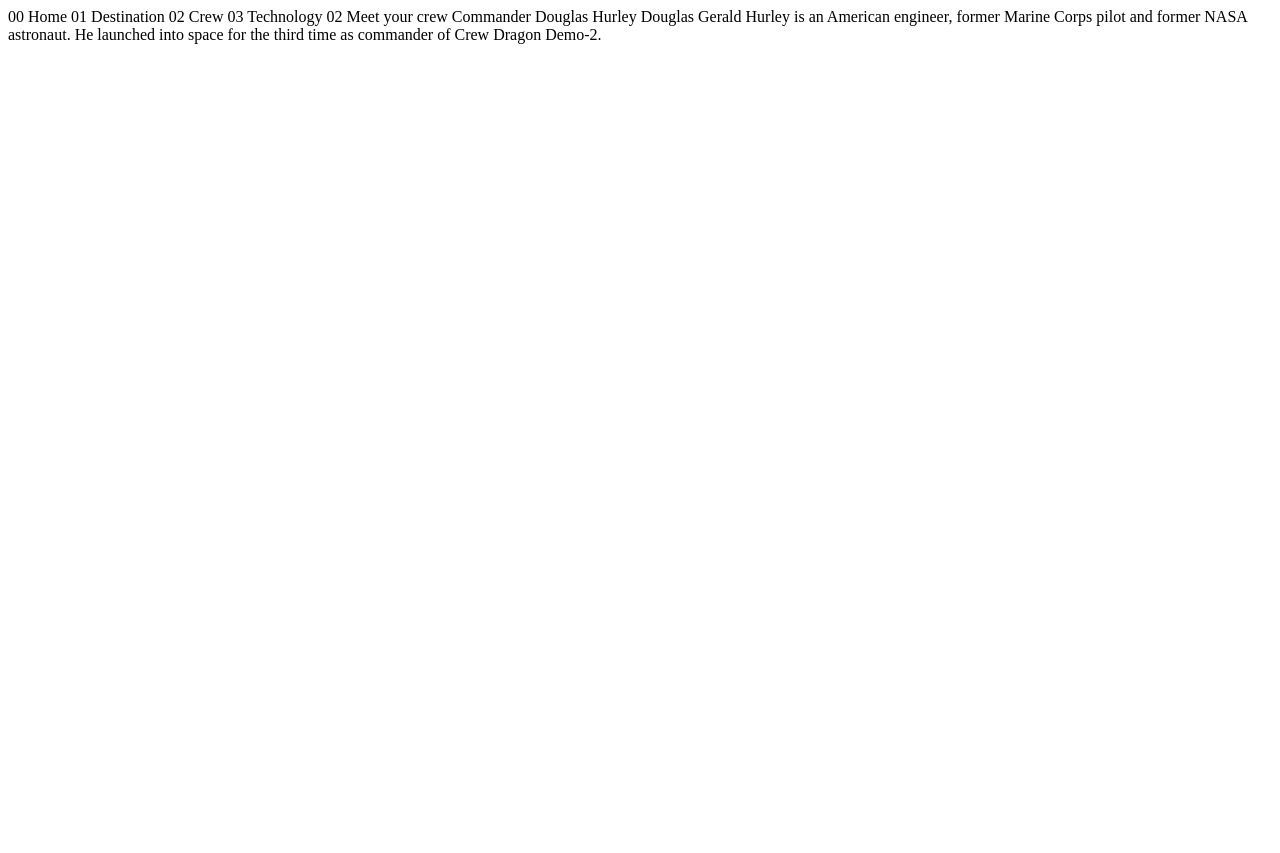
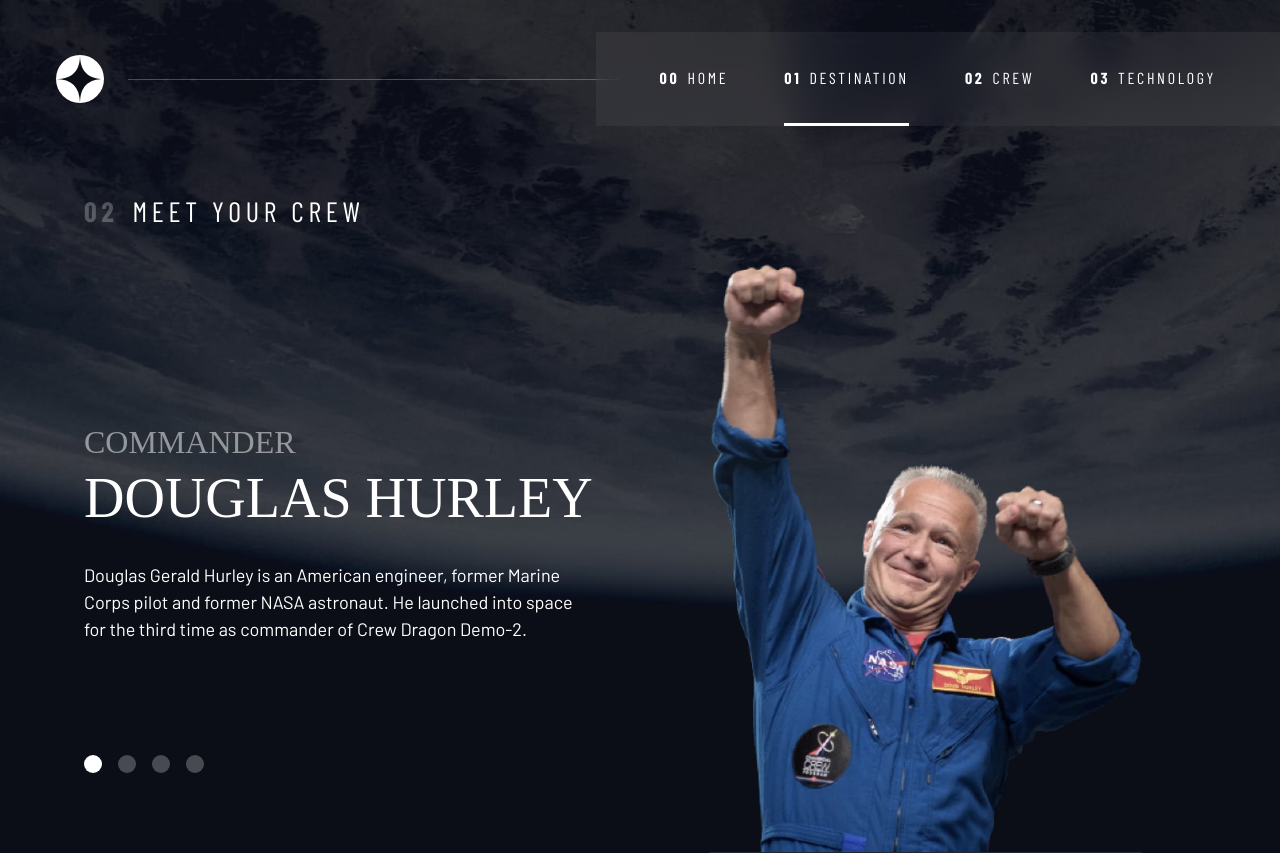
Before and after one commit to carolsemeao/space-tourism-website, a plain HTML site: page crew/commander.html in a window 1280 px wide. Before the commit the page ends 800 px from the top, so only its background shows below. Drawn offline with nearby package versions, Linux system fonts and the light colour scheme; a web font is replaced by a local one.

Commit message:
finished crew site structure and style

```diff
--- a/crew/commander.html
+++ b/crew/commander.html
@@ -1,27 +1,64 @@
 <!DOCTYPE html>
 <html lang="en">
-<head>
-  <meta charset="UTF-8">
-  <meta name="viewport" content="width=device-width, initial-scale=1.0">
+  <head>
+    <meta charset="UTF-8" />
+    <meta name="viewport" content="width=device-width, initial-scale=1.0" />
+    <title>Frontend Mentor | Space tourism website</title>
 
-  <link rel="icon" type="image/png" sizes="32x32" href="./assets/favicon-32x32.png">
+    <link rel="icon" type="image/png" sizes="32x32" href="./assets/favicon-32x32.png" />
+    <!-- Google fonts -->
+    <link rel="preconnect" href="https://fonts.googleapis.com" />
+    <link rel="preconnect" href="https://fonts.gstatic.com" crossorigin />
+    <link href="https://fonts.googleapis.com/css2?family=Barlow+Condensed:wght@400;700&family=Bellefair&family=Barlow:wght@400;700&display=swap" rel="stylesheet" />
 
-  <title>Frontend Mentor | Space tourism website</title>
-</head>
-<body>
+    <!-- CSS and JavaScript-->
+    <link rel="stylesheet" href="../index.css" />
+    <script src="../js/main.js" defer></script>
+  </head>
+  <body class="crew">
+    <a href="#main" class="skip-to-content">Skip to content</a>
+    <header class="primary-header flex">
+      <div>
+        <img src="../assets/shared/logo.svg" alt="space tourism logo" class="logo">
+      </div>
+      <button class="mobile-nav-toggle" aria-controls="primary-navigation">
+        <span class="sr-only" aria-expanded="false">Menu</span>
+      </button>
+      <nav>
+          <ul id="primary-navigation" data-visible="false" class="primary-navigation flex underline-indicators">
+              <li><a href="index.html" class="txt-white fs-300 uppercase letter-spacing-2 ff-sans-cond"><span aria-hidden="true">00</span>Home</a>
+              <li class="active"><a href="destination.html" class="txt-white fs-300 uppercase letter-spacing-2 ff-sans-cond"><span aria-hidden="true">01</span>Destination</a>
+              <li><a href="crew.html" class="txt-white fs-300 uppercase letter-spacing-2 ff-sans-cond"><span aria-hidden="true">02</span>Crew</a>
+              <li><a href="technology.html" class="txt-white fs-300 uppercase letter-spacing-2 ff-sans-cond"><span aria-hidden="true">03</span>Technology</a>
+          </ul>
+      </nav>
+    </header>
 
-  00 Home
-  01 Destination
-  02 Crew
-  03 Technology
+    <main id="main" class="grid-container grid-container--crew flow">
+      <h1 class="numbered-title"><span aria-hidden="true">02</span>Meet your crew</h1>
+      <div class="dot-indicators flex">
+        <button aria-selected="true"><span class="sr-only">The Commander</span></button>
+        <button aria-selected="false"><span class="sr-only">The Mission Specialist</span></button>
+        <button aria-selected="false"><span class="sr-only">The Pilot</span></button>
+        <button aria-selected="false"><span class="sr-only">The Crew Engineer</span></button>
+      </div>
 
-  02 Meet your crew
+      <article class="crew-details flow">
+        <header class="flow flow-space--small">
+          <h2 class="fs-600 ff-serif uppercase">Commander</h2>
+          <p class="fs-700 ff-serif uppercase">Douglas Hurley</p>
+        </header>
+        <p>
+          Douglas Gerald Hurley is an American engineer, former Marine Corps pilot
+          and former NASA astronaut. He launched into space for the third time as
+          commander of Crew Dragon Demo-2.
+        </p>
+      </article>
+      <picture>
+        <source srcset="../assets/crew/image-douglas-hurley.webp" type="image/webp">
+        <img src="../assets/crew/image-douglas-hurley.png" alt="douglas hurley">
+      </picture>
+    </main>
 
-  Commander
-  Douglas Hurley
-
-  Douglas Gerald Hurley is an American engineer, former Marine Corps pilot
-  and former NASA astronaut. He launched into space for the third time as
-  commander of Crew Dragon Demo-2.
-</body>
+  </body>
 </html>
--- a/index.css
+++ b/index.css
@@ -139,6 +139,10 @@ select {
 
 .flow > *:where(:not(:first-child)) {
     margin-top: var(--flow-space, 1rem);
+}
+
+.flow-space--small {
+    --flow-space: .5rem;
 }
 
 .container {
@@ -388,9 +392,10 @@ select {
 
 .underline-indicators > * {
     cursor: pointer;
-    padding: var(--underline-gap, 1rem) 0;
+    padding: var(--underline-gap, .5rem) 0;
     border: 0;
     border-bottom: .2rem solid hsl(var(--clr-white) / 0);
+    background-color: transparent;
 }
 
 .underline-indicators > *:hover,
@@ -465,16 +470,42 @@ body {
     background-image: url('../assets/home/background-home-mobile.jpg');
 }
 
+.destination {
+    background-image: url('assets/destination/background-destination-mobile.jpg');
+}
+
+.crew {
+    background-image: url('assets/crew/background-crew-mobile.jpg');
+}
+
 @media (min-width: 35em) {
     .home {
         background-position: center center;
         background-image: url('../assets/home/background-home-tablet.jpg');
+    }
+
+    .destination {
+        background-position: center center;
+        background-image: url('../assets/destination/background-destination-tablet.jpg');
+    }
+
+    .crew {
+        background-position: center center;
+        background-image: url('assets/crew/background-crew-tablet.jpg');
     }
 }
 
 @media (min-width: 45em) {
     .home {
         background-image: url('../assets/home/background-home-desktop.jpg');
+    }
+
+    .destination {
+        background-image: url('../assets/destination/background-destination-desktop.jpg');
+    }
+
+    .crew {
+        background-image: url('assets/crew/background-crew-desktop.jpg');
     }
 }
 
@@ -490,7 +521,7 @@ body {
     padding-bottom: 4rem;
 }
 
-.grid-container > p:not([class]){
+.grid-container p:not([class]) {
     max-width: 50ch;
 }
 
@@ -508,7 +539,7 @@ body {
         'content';
 }
 
-.grid-container--destination > img {
+.grid-container--destination > picture {
     grid-area: image;
     max-width: 60%;
 }
@@ -532,6 +563,34 @@ body {
     font-size: 1.75rem;
 }
 
+/* crew layout */
+.grid-container--crew {
+    --flow-space: 2rem;
+    grid-template-areas:
+        'title'
+        'image'
+        'dots'
+        'content';
+}
+
+.grid-container--crew > picture {
+    grid-area: image;
+    max-width: 60%;
+    border-bottom: 1px solid hsl(var(--clr-white) / .1);
+}
+
+.grid-container--crew > .dot-indicators {
+    grid-area: dots;
+}
+
+.grid-container--crew > .crew-details {
+    grid-area: content;
+}
+
+.crew-details h2 {
+    color: hsl(var(--clr-white) / .5);
+}
+
 @media (min-width: 35em) {
     .numbered-title {
         justify-self: start;
@@ -541,6 +600,15 @@ body {
     .destination-meta {
         flex-direction: row;
         justify-content: space-evenly;
+    }
+
+    .grid-container--crew {
+        padding-bottom: 0;
+        grid-template-areas:
+            'title'
+            'content'
+            'dots'
+            'image';
     }
 }
 
@@ -573,7 +641,8 @@ body {
             '. image content.'
     }
 
-    .grid-container--destination > img {
+    .grid-container--destination > picture,
+    .grid-container--crew > picture {
         max-width: 80%;
     }
 
@@ -581,4 +650,24 @@ body {
         --gap: min(6vw, 6rem);
         justify-content: start;
     }
+
+    .grid-container--crew {
+        grid-template-areas:
+            '. title title .'
+            '. content image .'
+            '. dots image .';
+
+    }
+
+    .grid-container--crew > .dot-indicators {
+        justify-self: start;
+    }
+
+    .grid-container--crew > picture {
+        align-self: end;
+    }
+
+    .grid-container--crew > .crew-details {
+       place-self: end start;
+    }
 }
```
Also changed, not shown: assets/design-system.html (+3 -3 lines), destination/moon.html (+10 -9 lines).
